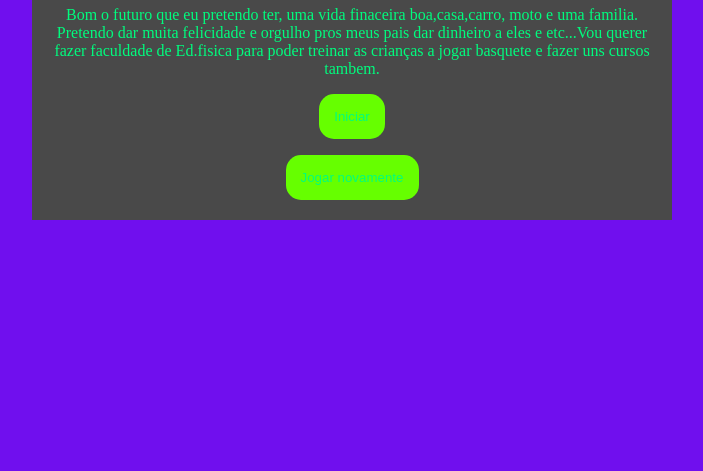
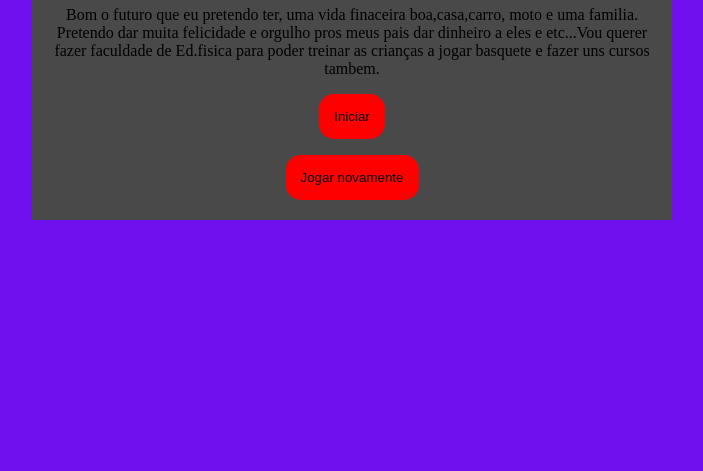
Before and after one commit to bielbrazino777/inteligenciaartificialdodobiel, a plain HTML site: page index.html in a window 1280 px wide. Shown: the part 345-816 px from the top of the page, without its empty margins (288-991 px from the left). Drawn offline with Linux system fonts and the light colour scheme.

Commit message:
lkmjnbvcx

```diff
--- a/style.css
+++ b/style.css
@@ -1,9 +1,9 @@
 :root{
     --cor-fundo: #700fee ;
     --cor-principal: #494949 ;
-    --cor-secundaria: #66ff00;
-    --cor-destaque: #0004ff;
-    --cor-texto: #00fc7e;
+    --cor-secundaria: #ff0000;
+    --cor-destaque: #5b5ef8;
+    --cor-texto: #000000;
 
 }
 
```
